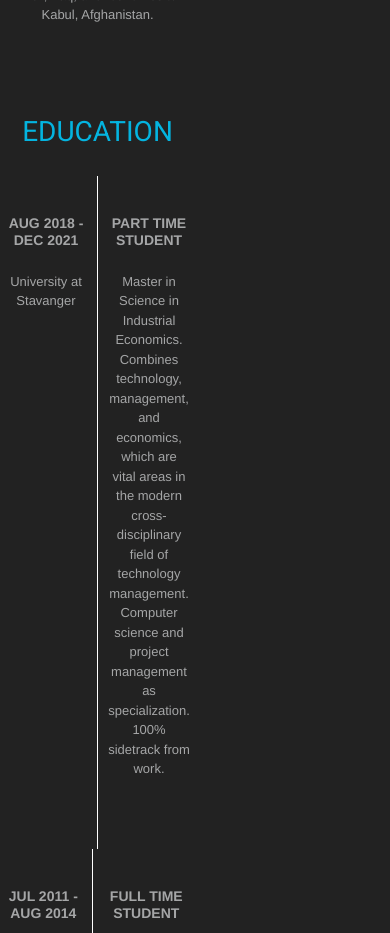
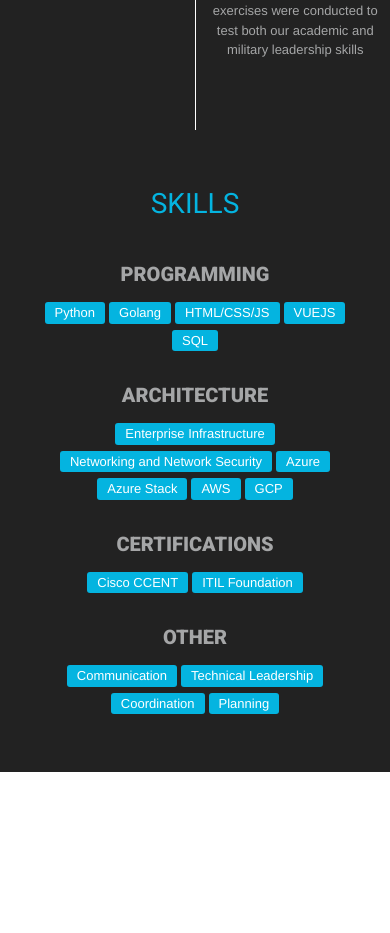
Before and after one commit to tirrrred/personalwebsite, a Vue app: page /cv in a window 390 px wide. Shown: the part 2120-3053 px from the top of the page. After the commit the page ends 2892 px from the top, so only its background shows below. Built offline with nearby package versions, Linux system fonts and the light colour scheme.

Commit message:
mod responsive design for cv.vue, once again

```diff
--- a/src/views/CV.vue
+++ b/src/views/CV.vue
@@ -80,8 +80,61 @@
                                     Every year, multiple military exercises were conducted to test both our academic and military leadership skills</p>
                             </b-col>
                         </b-row>
+                        <b-container class="skills skills-row">
+                        <!-- <b-row class="skills skills-row"> -->
+                            <b-container class="xp-title">
+                                <br>
+                                <h3>Skills</h3>
+                            </b-container>
+                            <b-row>
+                                <b-container class="skills-title">Programming</b-container>
+                                <b-container>
+                                    <ul class="skills">
+                                        <li>Python</li>
+                                        <li>Golang</li>
+                                        <li>HTML/CSS/JS</li>
+                                        <li>VUEJS</li>
+                                        <li>SQL</li>
+                                    </ul>
+                                </b-container>
+                            </b-row>
+                            <b-row>
+                                <b-container class="skills-title">Architecture</b-container>
+                                <b-container>
+                                    <ul class="skills">
+                                        <li>Enterprise Infrastructure</li>
+                                        <li>Networking and Network Security</li>
+                                        <li>Azure</li>
+                                        <li>Azure Stack</li>
+                                        <li>AWS</li>
+                                        <li>GCP</li>
+                                    </ul>
+                                </b-container>
+                            </b-row>
+                            <b-row>
+                                <b-container class="skills-title">Certifications</b-container>
+                                <b-container>
+                                    <ul class="skills">
+                                        <li>Cisco CCENT</li>
+                                        <li>ITIL Foundation</li>
+                                    </ul>
+                                </b-container>
+                            </b-row>
+                            <b-row>
+                                <b-container class="skills-title">Other</b-container>
+                                <b-container>
+                                    <ul class="skills">
+                                        <li>Communication</li>
+                                        <li>Technical Leadership</li>
+                                        <li>Coordination</li>
+                                        <li>Planning</li>
+                                    </ul>
+                                </b-container>
+                            </b-row>
+                        <!-- </b-row> -->
+                        </b-container>
                     </b-col>
-                    <b-col class="skills">
+                    <b-col class="skills skills-column">
                         <b-row>
                             <b-container class="skills-title">Programming</b-container>
                             <b-container>
@@ -143,9 +196,17 @@ export default {
 <style lang="scss">
 @import url(https://fonts.googleapis.com/css?family=Roboto:400,900);
 #cv-page {
-    padding: 30px 100px;
+    //padding: 30px 100px; --> PC/Computers  screens
     background-color: #002c3d;
+    padding: 0;
+    margin: 0;
 }
+
+#container-md {
+    padding: 0;
+    //margin: 0;
+}
+
 
 .cv-section {
     height: 100%;
@@ -153,7 +214,8 @@ export default {
     background-color: rgb(34, 34, 34);
     min-height: 50vh;
     color: white;
-    border-radius: 70px;
+    //border-radius: 70px;
+    border-radius: initial;
 }
 
 .col {
@@ -219,19 +281,59 @@ ul, ol {
     padding: 0;
 }
 
-@media only screen and (max-width: 600px) {
-//   #container-md {
-//       height: 100%;
-//       width: 100vh;
+.skills-column {
+    display: none;
+}
+
+// @media only screen and (max-width: 600px) {
+//   #cv-page, #container-md {
 //       padding: 0;
-//       border-radius: 0px;
+//       margin: 0;
 //   }
-  #cv-page, #container-md {
-      padding: 0;
-      margin: 0;
-  }
-  .cv-section {
-      border-radius: initial;
-  }
+//   .cv-section {
+//       border-radius: initial;
+//   }
+// }
+
+// @media only screen and (max-width: 800px) {
+//   #cv-page {
+//       padding: 0;
+//       margin: 0;
+//   }
+// }
+
+@media (min-width: 992px) {
+    #cv-page {
+        padding: 30px 100px;
+        margin: auto;
+    }
 }
+
+@media  (min-width: 768px) {
+    #cv-page {
+        padding: 30px 100px;
+        margin: auto;
+    }
+
+    .cv-section {
+        border-radius: 70px;
+        width: 100%;
+    }
+
+    .skills-row {
+        display: none;
+    }
+
+    .skills-column {
+        display: block;
+    }
+}
+
+@media (min-width: 576px) {
+    .cv-section {
+        border-radius: 70px;
+        width: 100%;
+    }
+}
+
 </style>
```
